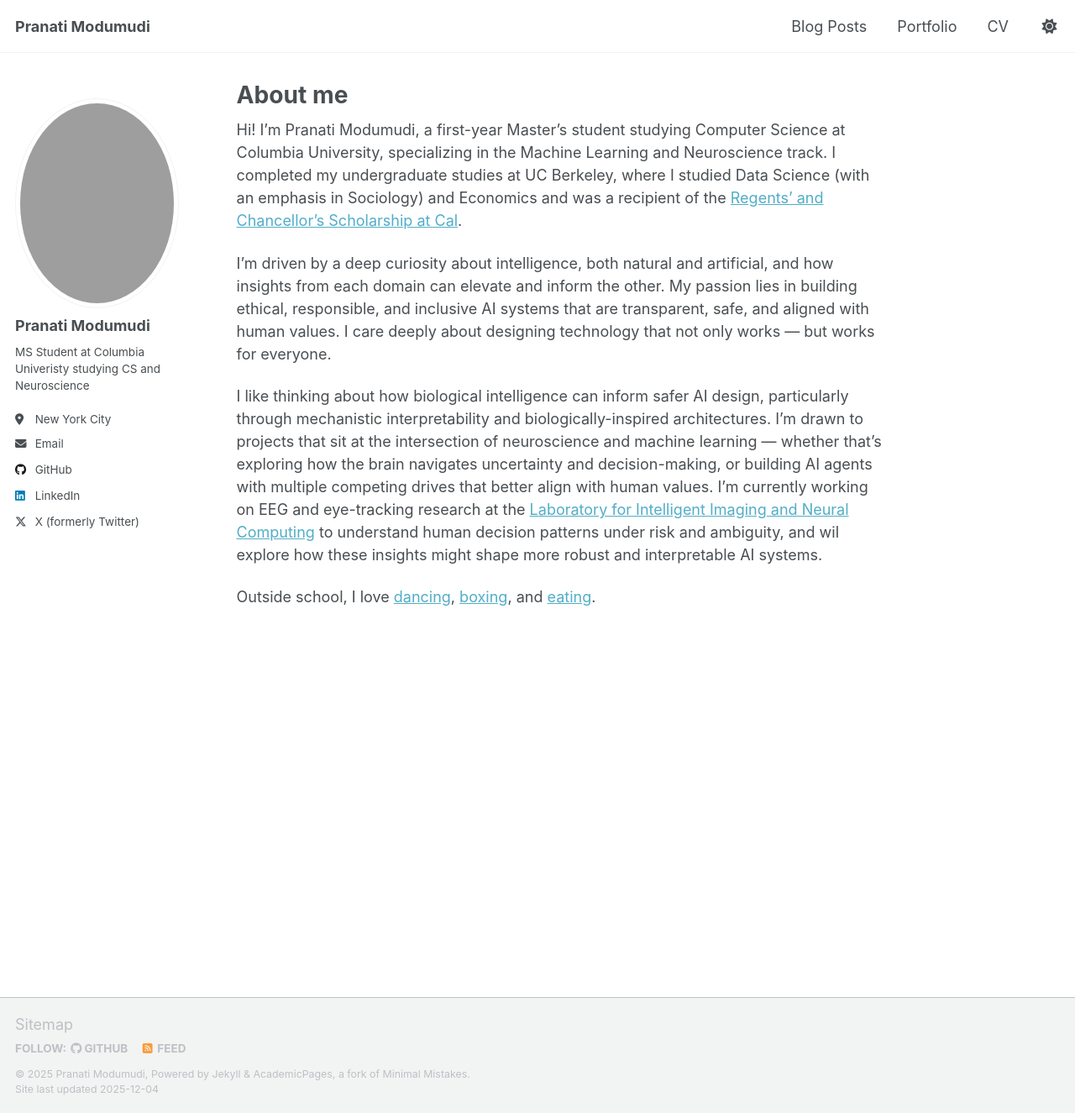
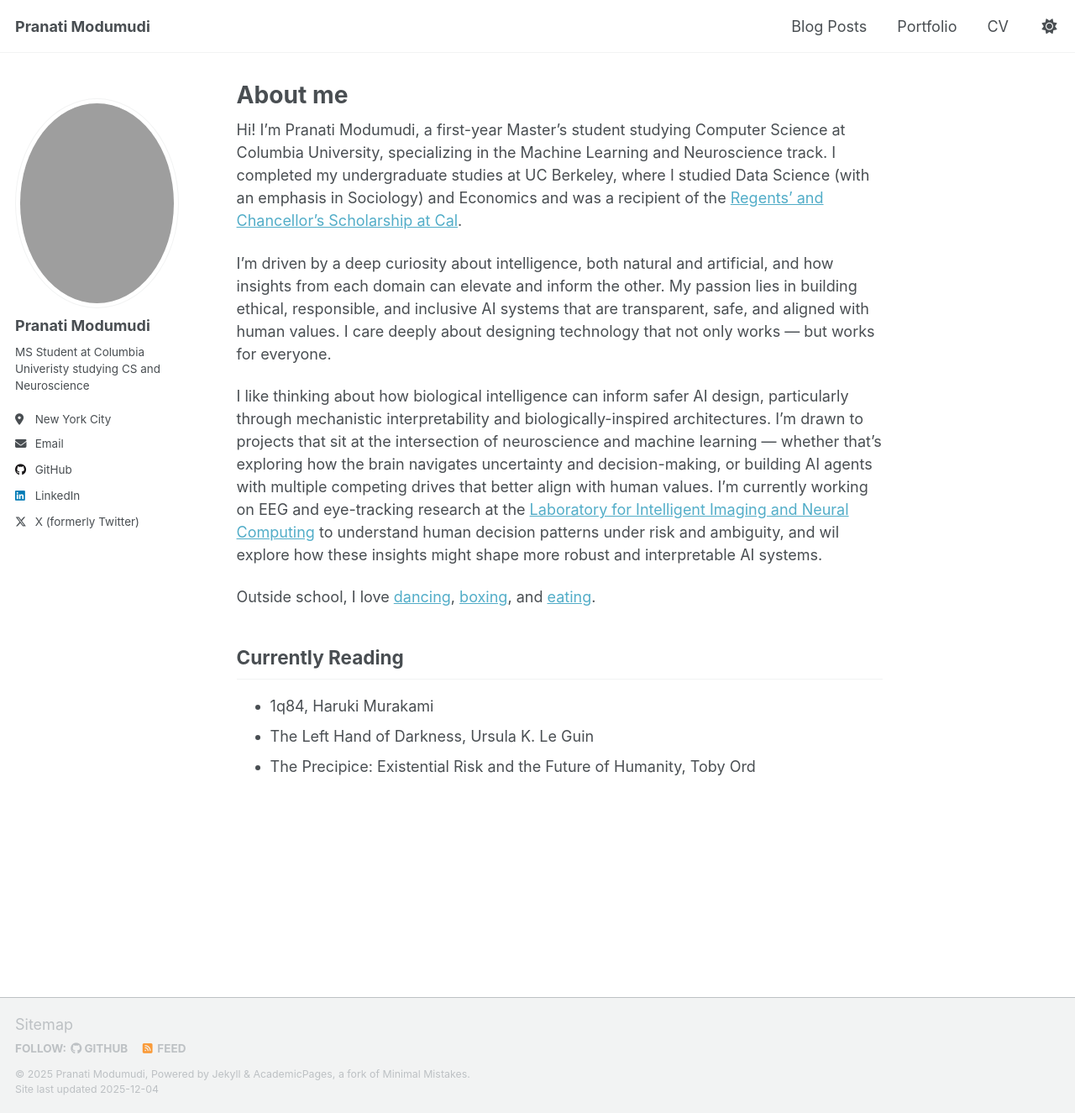
Before and after one commit to pranmod01/pranmod01.github.io, a Jekyll site: the page built from _pages/about.md, in a window 1280 px wide and 1325 px high. Shown: the whole window at 84% size. Built offline with Jekyll 4.4.1, drawn with Linux system fonts in a browser that asks for light colours; a script that is not in the unit is left out.

Commit message:
added currently reading

```diff
--- a/_pages/about.md
+++ b/_pages/about.md
@@ -14,3 +14,9 @@ I'm driven by a deep curiosity about intelligence, both natural and artificial,
 I like thinking about how biological intelligence can inform safer AI design, particularly through mechanistic interpretability and biologically-inspired architectures. I'm drawn to projects that sit at the intersection of neuroscience and machine learning — whether that's exploring how the brain navigates uncertainty and decision-making, or building AI agents with multiple competing drives that better align with human values. I'm currently working on EEG and eye-tracking research at the [Laboratory for Intelligent Imaging and Neural Computing](https://liinc.bme.columbia.edu/) to understand human decision patterns under risk and ambiguity, and wil explore how these insights might shape more robust and interpretable AI systems.
 
 Outside school, I love [dancing](https://www.aalokam.com/dance-production), [boxing](https://hiitthedecknyc.com/), and [eating](https://www.yelp.com/user_details?userid=btQDDDeqgmN2kbrCkJU5yA).
+
+## Currently Reading
+
+- 1q84, Haruki Murakami
+- The Left Hand of Darkness, Ursula K. Le Guin
+- The Precipice: Existential Risk and the Future of Humanity, Toby Ord
```
